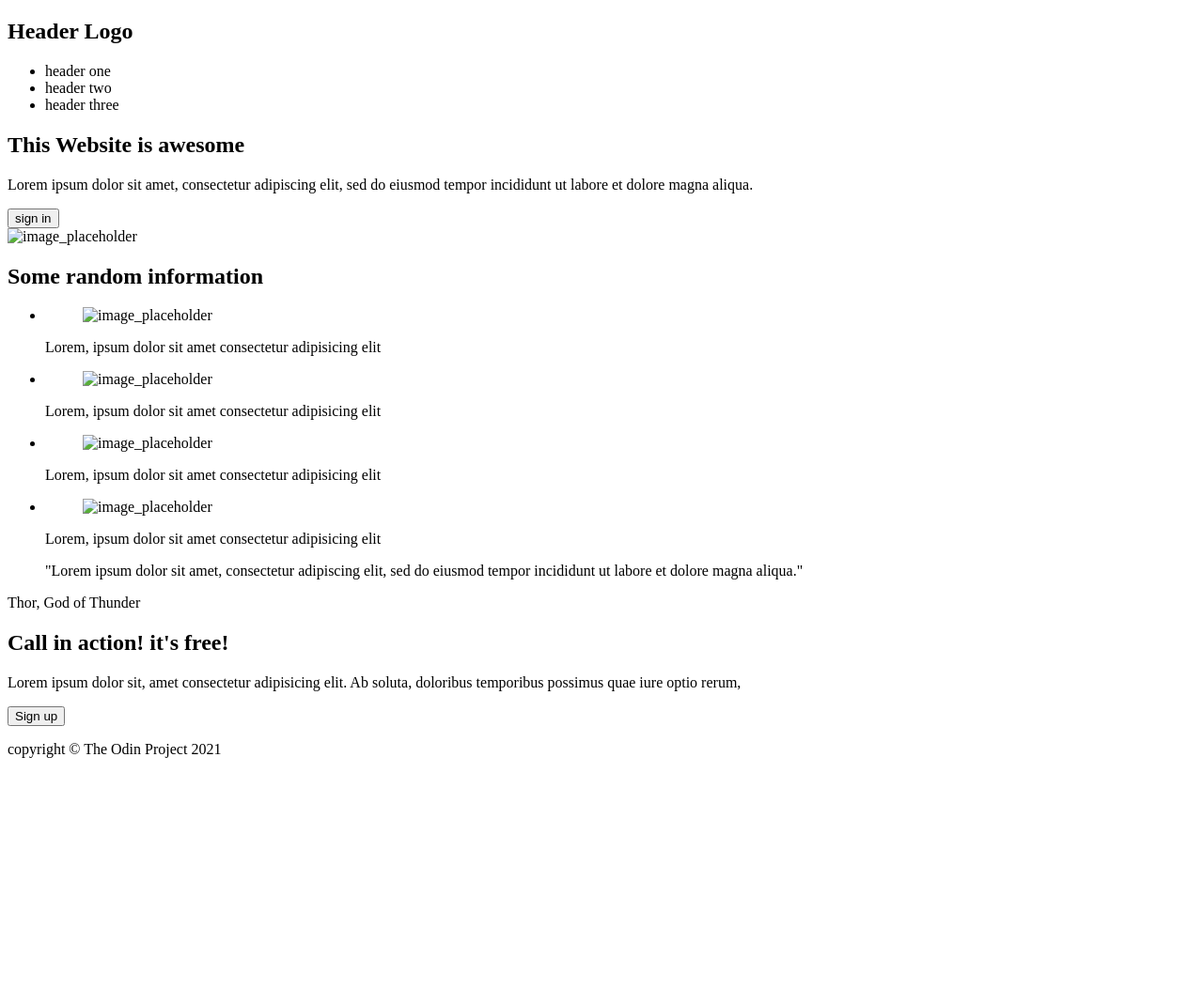
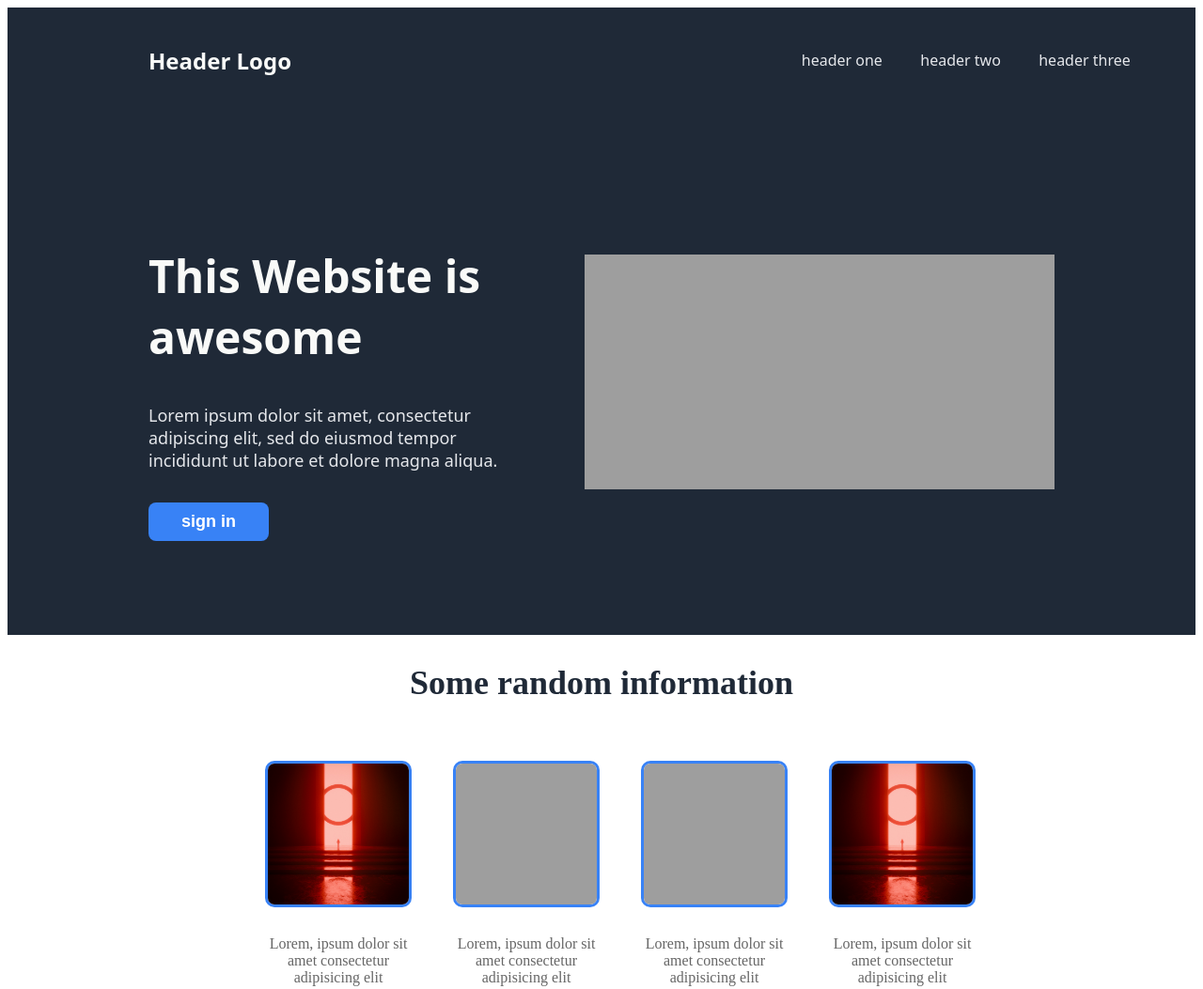
Before and after one commit to PixelApprentice/Landing-page, a plain HTML site: page index.html in a window 1280 px wide. Shown: the top 1053 px of the page at 94% size. Before the commit the page ends 823 px from the top, so only its background shows below. Drawn offline with Linux system fonts and the light colour scheme; the site is published under a folder, as on GitHub Pages, so addresses that start at the root find nothing.

Commit message:
solved the with relative paths

```diff
--- a/index.html
+++ b/index.html
@@ -4,7 +4,7 @@
     <meta charset="UTF-8">
     <meta name="viewport" content="width=device-width, initial-scale=1.0">
     <title>my landing page</title>
-    <link rel="stylesheet" href="/styles.css">
+    <link rel="stylesheet" href="./styles.css">
 
 </head>
 <body>
@@ -25,7 +25,7 @@
             <button class="hero_button">sign in</button>
         </div>
         <div class="right_text">
-            <img src="/pictures/annie-spratt-xfZ6YzxZ1E8-unsplash.jpg" alt="image_placeholder">
+            <img src="./pictures/annie-spratt-xfZ6YzxZ1E8-unsplash.jpg" alt="image_placeholder">
         </div>
     </section>
 
@@ -33,10 +33,10 @@
         <h2 class="random_text_hero">Some random information</h2>
         <div class="boxes">
         <ul class="figure_class">
-            <li><figure><img src="/pictures/itsiken-E2TAS4uCwzI-unsplash.jpg" alt="image_placeholder"></figure><figcaption>Lorem, ipsum dolor sit amet consectetur adipisicing elit</figcaption></li>
-            <li><figure><img src="/pictures/jonas-degener-XhKNRG0ZVDM-unsplash.jpg" alt="image_placeholder"></figure><figcaption>Lorem, ipsum dolor sit amet consectetur adipisicing elit</figcaption></li>
-            <li><figure><img src="/pictures/jonas-degener-XhKNRG0ZVDM-unsplash.jpg" alt="image_placeholder"></figure><figcaption>Lorem, ipsum dolor sit amet consectetur adipisicing elit</figcaption></li>
-            <li><figure><img src="/pictures/itsiken-E2TAS4uCwzI-unsplash.jpg" alt="image_placeholder"></figure><figcaption>Lorem, ipsum dolor sit amet consectetur adipisicing elit</figcaption></li>
+            <li><figure><img src="./pictures/itsiken-E2TAS4uCwzI-unsplash.jpg" alt="image_placeholder"></figure><figcaption>Lorem, ipsum dolor sit amet consectetur adipisicing elit</figcaption></li>
+            <li><figure><img src="./pictures/jonas-degener-XhKNRG0ZVDM-unsplash.jpg" alt="image_placeholder"></figure><figcaption>Lorem, ipsum dolor sit amet consectetur adipisicing elit</figcaption></li>
+            <li><figure><img src="./pictures/jonas-degener-XhKNRG0ZVDM-unsplash.jpg" alt="image_placeholder"></figure><figcaption>Lorem, ipsum dolor sit amet consectetur adipisicing elit</figcaption></li>
+            <li><figure><img src="./pictures/itsiken-E2TAS4uCwzI-unsplash.jpg" alt="image_placeholder"></figure><figcaption>Lorem, ipsum dolor sit amet consectetur adipisicing elit</figcaption></li>
         </ul>
         </div>
     </section>
```
